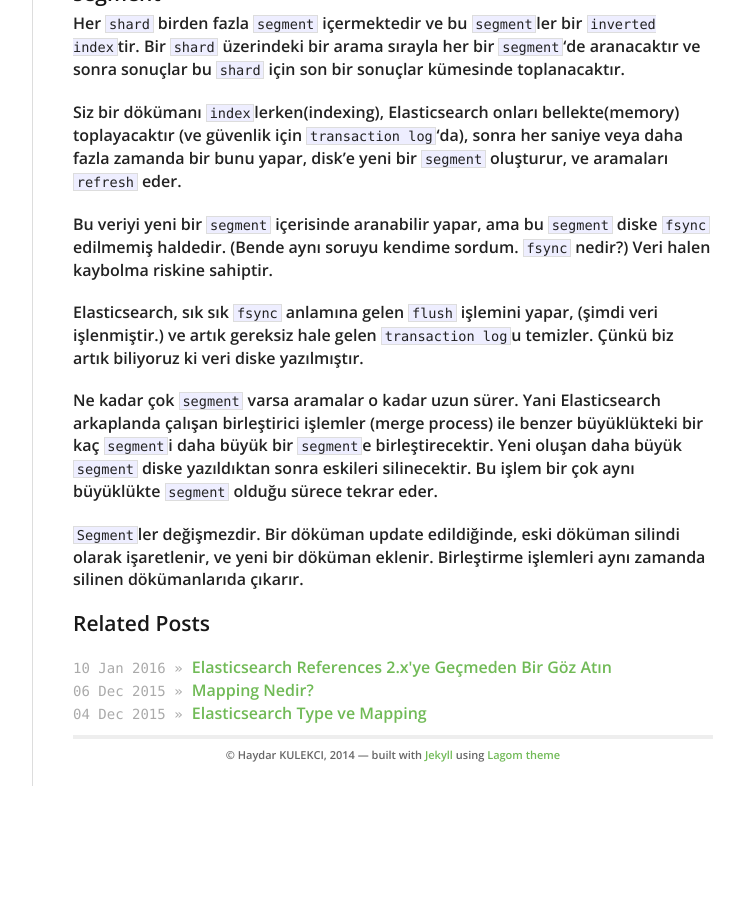
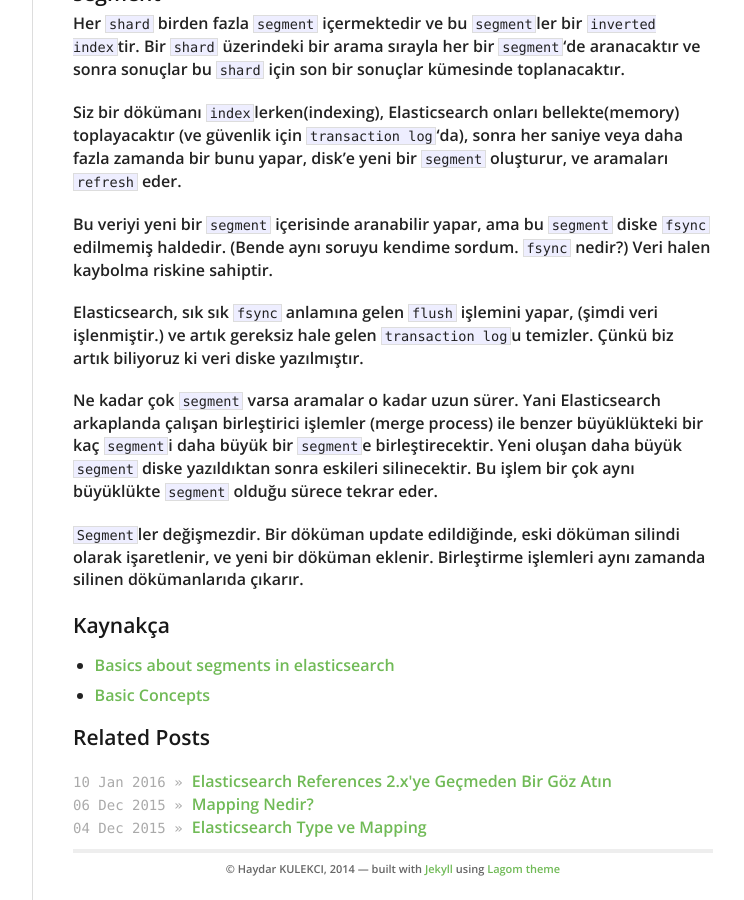
Before and after one commit to hkulekci/elasticsearch, a Jekyll site: the page built from _posts/2016-02-09-bazi-kavramlar--index-inverted-index-shard-segment.md, in a window 1280 px wide and 900 px high, scrolled down 829 px. Shown: the whole window, without its empty margins (378-1122 px from the left). Built offline with Jekyll 4.4.1, drawn with Linux system fonts in a browser that asks for light colours; nearby versions of some CDN libraries; Markdown is read by kramdown in place of the engine named in the settings; before the commit the page ends 1615 px from its top, so only the background shows below that.

Commit message:
kaynakca eklemesi

```diff
--- a/_posts/2016-02-09-bazi-kavramlar--index-inverted-index-shard-segment.md
+++ b/_posts/2016-02-09-bazi-kavramlar--index-inverted-index-shard-segment.md
@@ -64,3 +64,8 @@
 `Segment`ler değişmezdir. Bir döküman update edildiğinde, eski döküman silindi olarak
 işaretlenir, ve yeni bir döküman eklenir. Birleştirme işlemleri aynı zamanda silinen
 dökümanlarıda çıkarır.
+
+#### Kaynakça
+
+ - [Basics about segments in elasticsearch](http://stackoverflow.com/a/15429578/721600)
+ - [Basic Concepts](https://www.elastic.co/guide/en/elasticsearch/reference/current/_basic_concepts.html)
```
